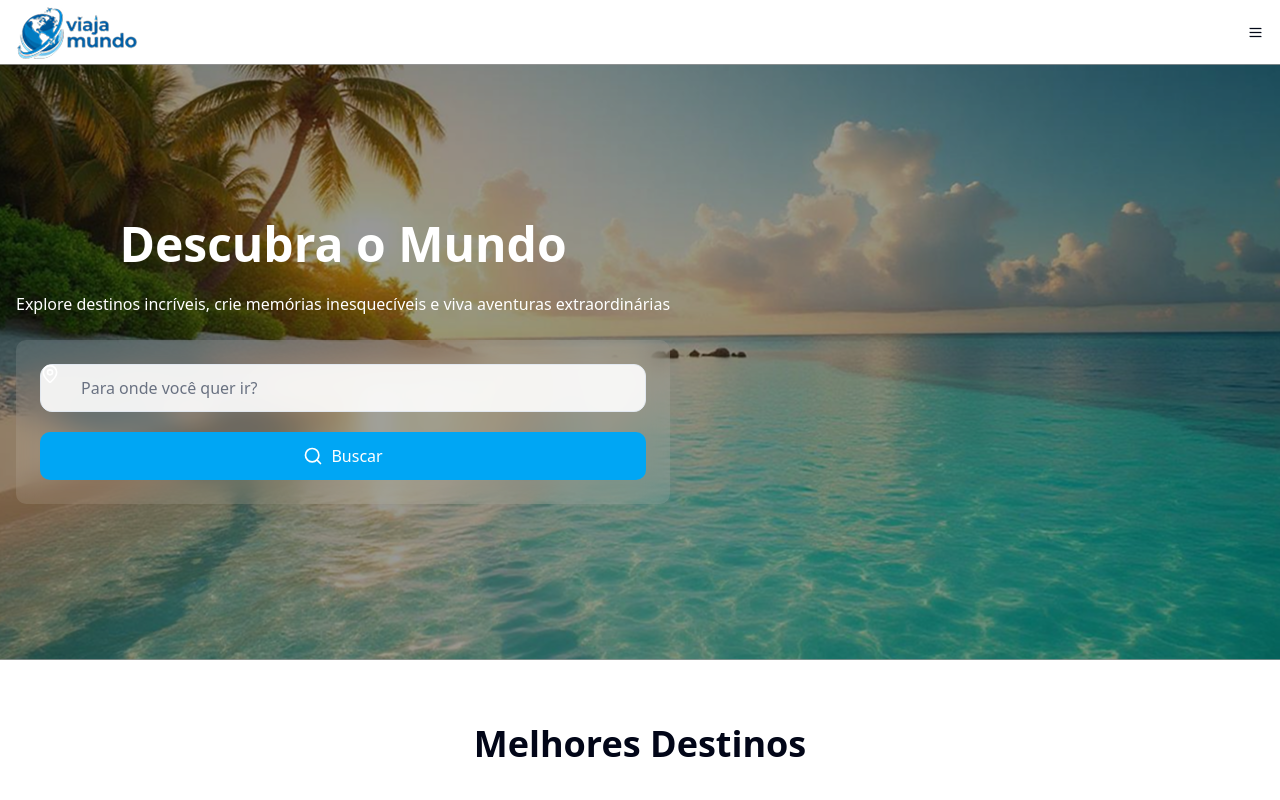
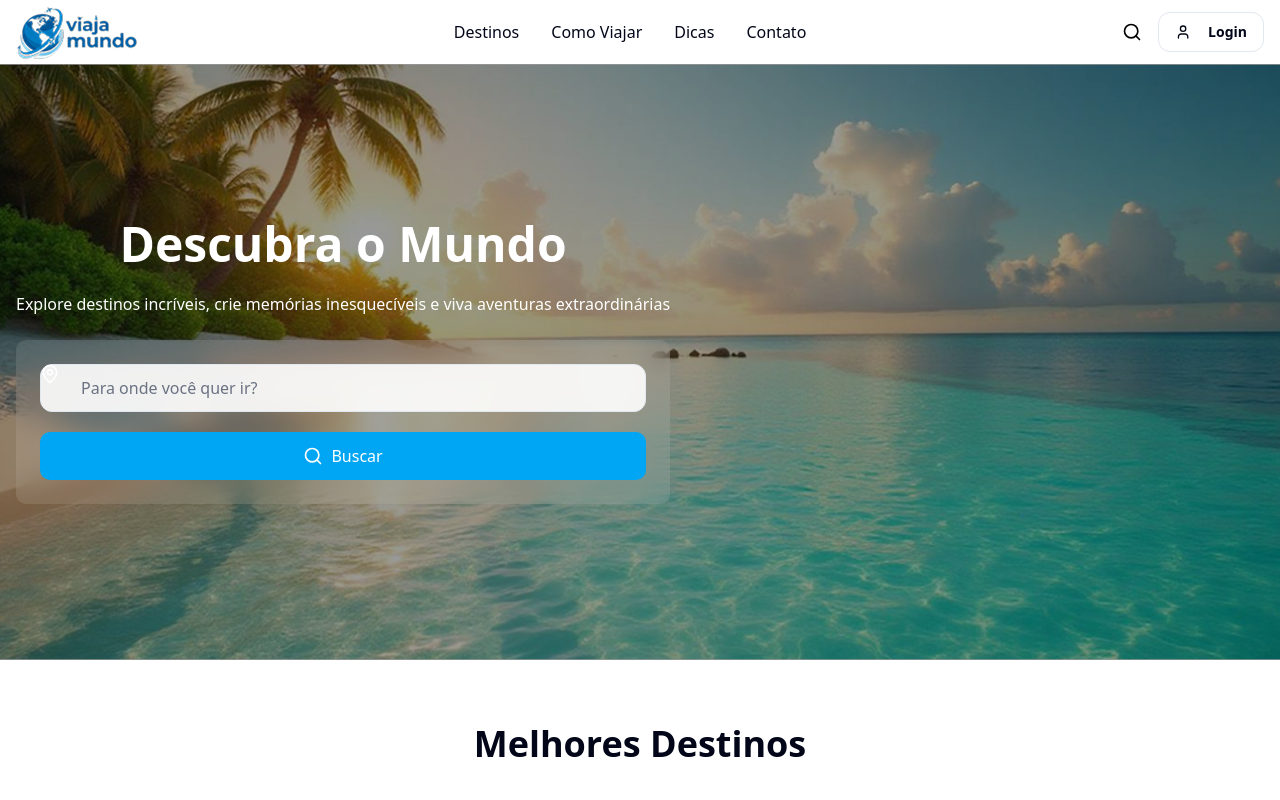
Before and after one commit to matheusmarqlima/Projeto-Viaja-Mundo, a React (Vite) app: page / in a window 1280 px wide. Shown: the top 800 px of the page. Built offline with nearby package versions, Linux system fonts and the light colour scheme.

Commit message:
Style: feito responsividade do header para Tablets

```diff
--- a/src/components/Header.tsx
+++ b/src/components/Header.tsx
@@ -5,12 +5,12 @@ import PersonIcon from "../assets/person.svg?react";
 
 const Header = () => {
   return (
-    <header>
+    <header className="">
       <div className="h-16 px-4 flex justify-between items-center">
         <h1>
           <img src={logo} alt="Viaja Mundo" />
         </h1>
-        <nav className="hidden text-slate-950">
+        <nav className="hidden md:grid text-slate-950">
           <ul className="flex gap-8">
             <li>
               <a href="#">Destinos</a>
@@ -27,8 +27,8 @@ const Header = () => {
           </ul>
         </nav>
         <div>
-          <img src={menu} />
-          <div className="hidden">
+          <img src={menu} className="md:hidden" />
+          <div className="hidden md:flex items-center gap-4">
             <SearchIcon />
             <button className="h-10 border border-slate-200 rounded-xl px-4 py-2 flex items-center gap-4 text-slate-950 text-sm font-semibold ">
               <PersonIcon />
```
